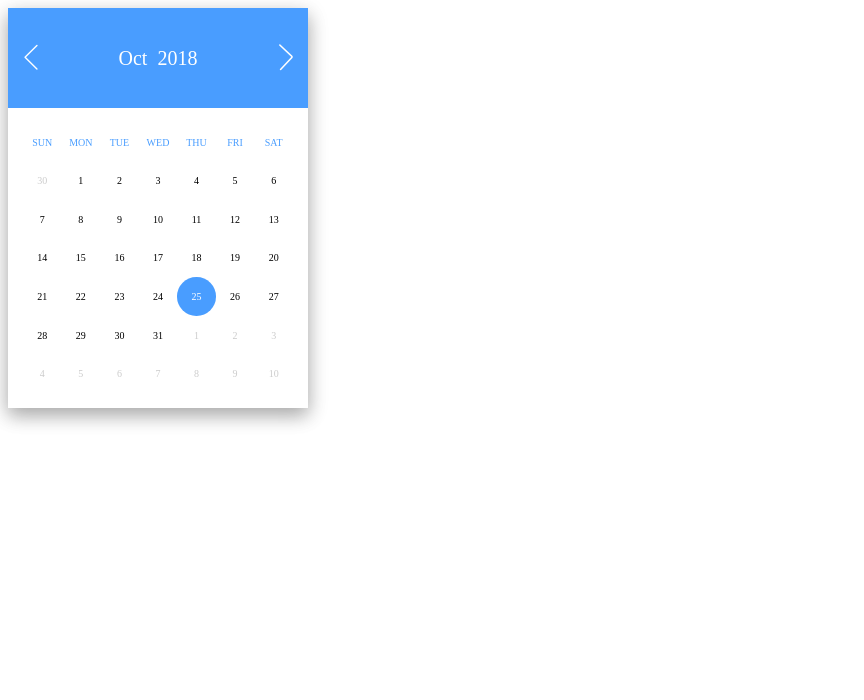
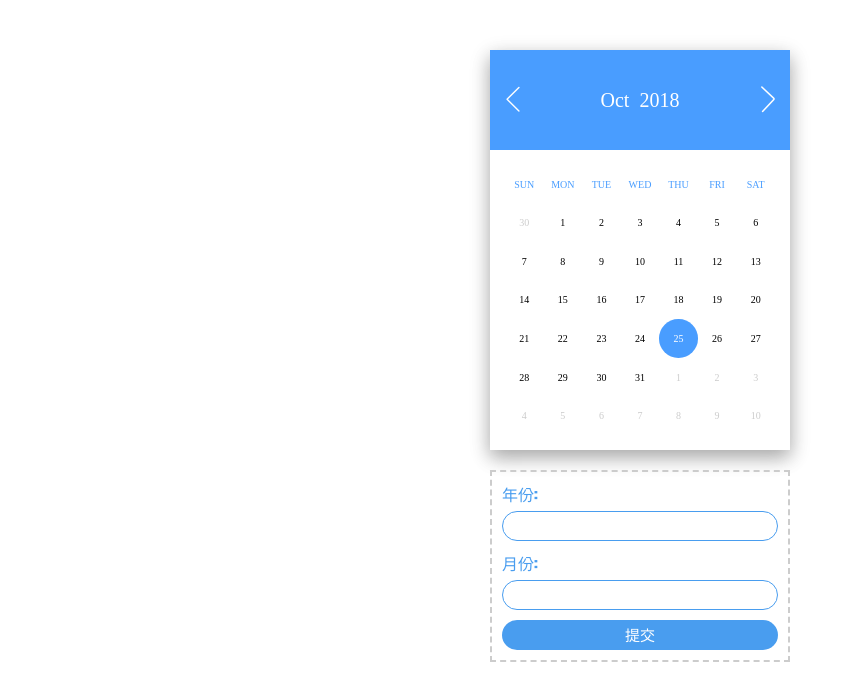
Before and after one commit to wingsico/web_work, a plain HTML site: page calendar/demo.html in a window 1280 px wide. Shown: the whole page, without its empty margins (0-864 px from the left). Drawn offline with Linux system fonts and the light colour scheme.

Commit message:
补充 calendar demo

```diff
--- /dev/null
+++ b/calendar/demo.css
@@ -0,0 +1,54 @@
+#container {
+    width: 300px;
+    margin: 50px auto;
+}
+
+.form {
+    margin-top: 20px;
+    border: 2px dashed #ccc;
+    padding: 10px;
+}
+
+.form label {
+    display: block;
+    font-family: Impact, Haettenschweiler, 'Arial Narrow Bold', sans-serif;
+    margin-bottom: 10px;
+}
+
+.form label span {
+    display: block;
+    color: #499def;
+    margin-bottom: 5px;
+}
+
+input {
+    border: none;
+    outline: none;
+}
+
+.form input[type="number"] {
+    width: 100%;
+    box-sizing: border-box;
+    height: 30px;
+    border-radius: 15px;
+    border: 1px solid #499def;
+    font-size: 16px;
+    padding: 0 15px;
+    color: #333;
+}
+
+.form input[type="submit"] {
+    background-color: #499def;
+    width: 100%;
+    height: 30px;
+    border-radius: 15px;
+    line-height: 30px;
+    text-align: center;
+    font-size: 15px;
+    color: #fff;
+    cursor: pointer;
+}
+
+.form input[type="submit"]:active {
+    background-color: #4aadef;
+}
--- a/calendar/demo.html
+++ b/calendar/demo.html
@@ -5,10 +5,23 @@
   <meta name="viewport" content="width=device-width, initial-scale=1.0">
   <meta http-equiv="X-UA-Compatible" content="ie=edge">
   <link rel="stylesheet" href="./simple_calendar/css/index.css">
+  <link rel="stylesheet" href="./demo.css">
   <title>Calendar demo</title>
 </head>
 <body>
-  <div id="container"></div>
+  <div id="container">
+    <div class="calendar"></div>
+    <form class="form">
+        <label>
+          <span>年份:</span> <input type="number" class="year" required />
+        </label>
+        <label>
+          <span>月份:</span> <input type="number" class="month" required />
+        </label>
+
+        <input type="submit" value="提交">
+      </form>
+  </div>
   <script src="./simple_calendar/index.js"></script>
   <script src="./demo.js"></script>
 </body>
--- a/calendar/demo.js
+++ b/calendar/demo.js
@@ -1,4 +1,21 @@
-const calendar = document.getElementById('container')
+const calendar = document.querySelector('.calendar');
+
+const form = document.querySelector('.form');
+
+const yearInput = form.querySelector('.year')
+
+const monthInput = form.querySelector('.month')
+
+
+function checkDateVaild(year, month) {
+  return new Promise((resolve, reject) => {
+    if (year <= 0 || month <= 0 || month > 12 || year % 1 !== 0 || month % 1 !== 0) {
+      reject()
+    } else {
+      resolve(new Date(year, month - 1, 1));
+    }
+  })
+}
 
 window.onload = function () {
   const options = {
@@ -13,4 +30,16 @@ window.onload = function () {
   };
 
   spc.init(options);
+
+  form.addEventListener('submit', (e) => {
+    e.preventDefault();
+
+    checkDateVaild(yearInput.value, monthInput.value).then((date) => {
+      spc.setDate(date)
+    }).catch(() => {
+      alert('年份或月份输入了非法的值. 请重试')
+    })
+  })
+
+
 }
--- a/calendar/simple_calendar/index.js
+++ b/calendar/simple_calendar/index.js
@@ -268,7 +268,7 @@ window.spc = (function () {
 
     // 第一格的日期值
     const _f = (lastMonthDays - dayOfWeekAboutFirstDayThisMonth) % lastMonthDays + 1;
-    console.log(_f + ',' + dayOfWeekAboutFirstDayThisMonth);
+
     // 当前格子的日期值 默认为第一格的日期值
     let curTableCellDate = _f;
 
@@ -358,6 +358,8 @@ window.spc = (function () {
     // 事件绑定
     _bindEvents();
 
+    // css load 暂未解决
+
   }
 
   return {
```
Also changed, not shown: 1 other file.
